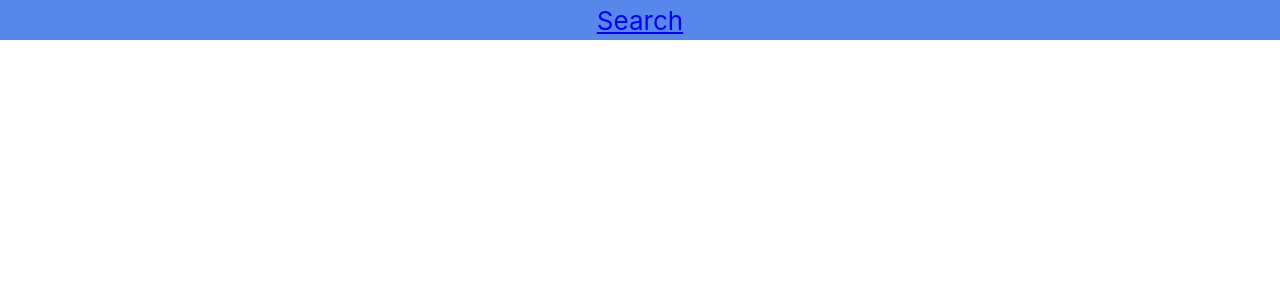
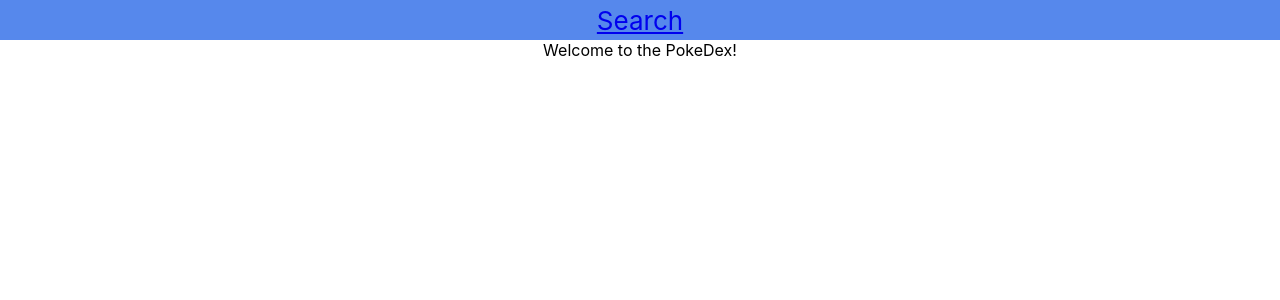
Before and after one commit to katrinkajb/lab3-pokedex, a React (Create React App) app: page / in a window 1280 px wide. Shown: the top 300 px of the page. Built offline with nearby package versions, Linux system fonts and the light colour scheme.

Commit message:
got van links to work

```diff
--- a/src/App.js
+++ b/src/App.js
@@ -1,8 +1,9 @@
 import React, { Component } from 'react'
 import './App.css';
 import Header from './components/Header.js'
-import HomePage from './components/HomePage.js'
-import {BrowserRouter as Router, Route, Switch, NavLink } from 'react-router-dom';
+import HomePage from './components/HomePage.js';
+import SearchPage from './components/SearchPage.js';
+import {BrowserRouter as Router, Route, Switch } from 'react-router-dom';
 
 export default class App extends Component {
   render() {
@@ -10,7 +11,18 @@ export default class App extends Component {
       <div className="App">
         <Router>
           <Header />
-          <Switch />
+          <Switch>
+          <Route
+            path="/"
+            exact
+            render={(routerProps) => <HomePage {...routerProps} />}
+          />
+          <Route
+            path="/search"
+            exact
+            render={(routerProps) => <SearchPage {...routerProps} />}
+          />
+          </Switch>
         </Router>
       </div>
     );
--- a/src/components/SearchPage.js
+++ b/src/components/SearchPage.js
@@ -2,12 +2,12 @@ import React, { Component } from 'react'
 import '../App.css';
 
 // Manage state here
-state = {
-    pokemon: '',
-    sortOrder: '',
-    sortBy: '',
-    filter: '',
-}
+// state = {
+//     pokemon: '',
+//     sortOrder: '',
+//     sortBy: '',
+//     filter: '',
+// }
 
 export default class SearchPage extends Component {
     // Sort and SearchBar child components here (sidebar)
```
